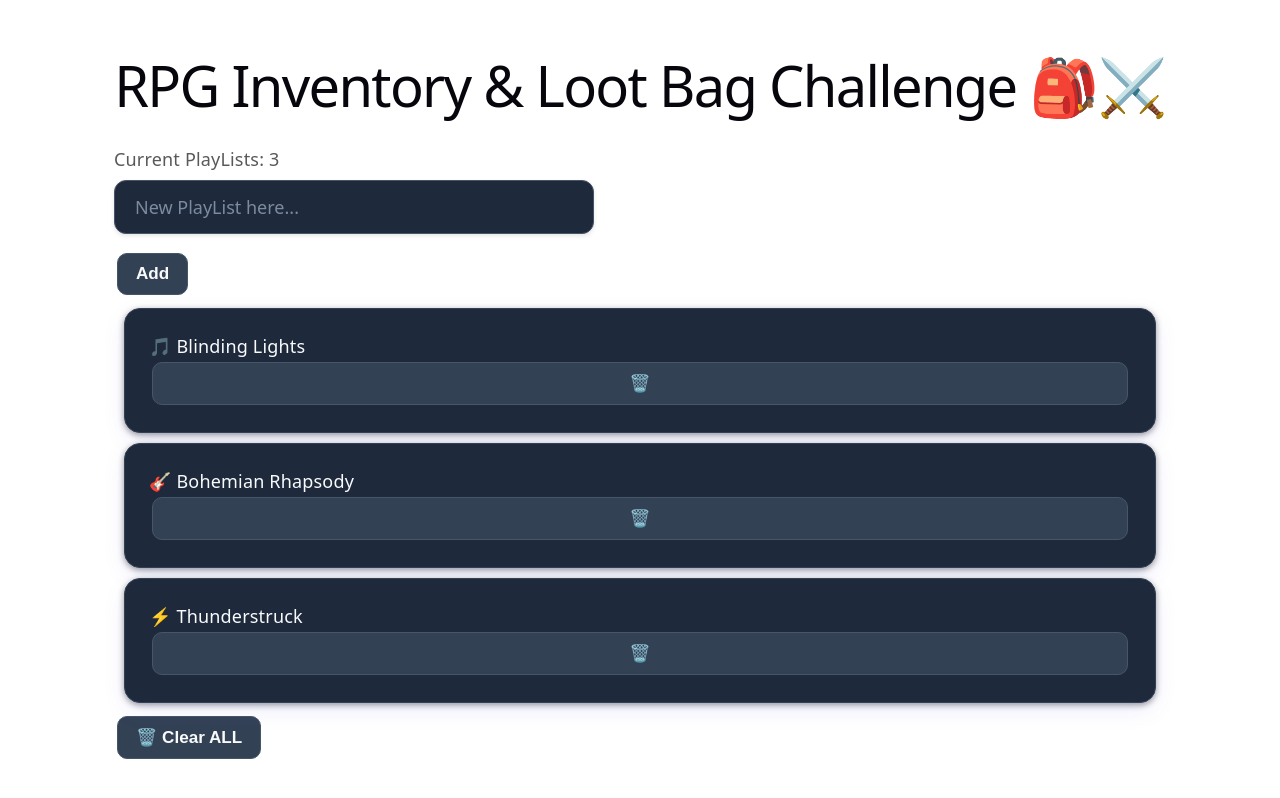
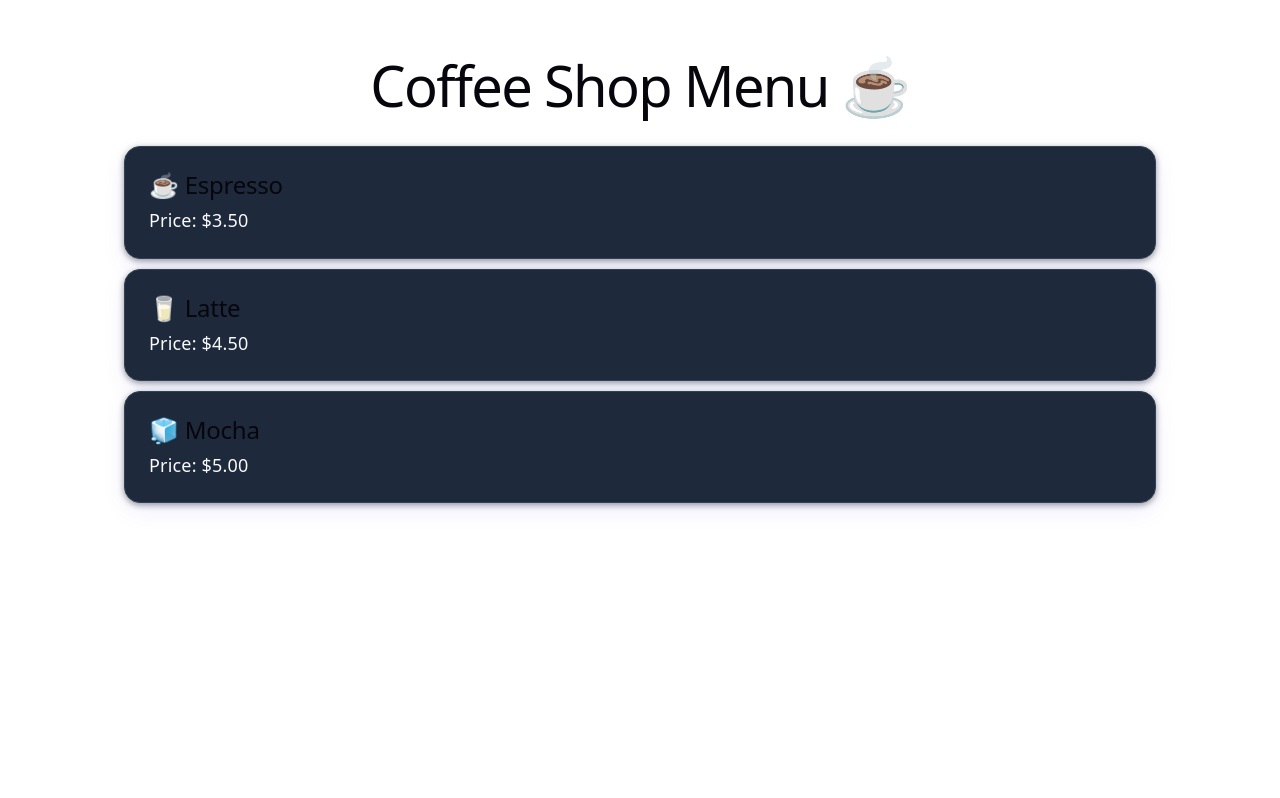
Before and after one commit to Samket1/React-, a React (Vite) app in the folder first-react-app/: page / in a window 1280 px wide. Shown: the top 798 px of the page. Built offline with nearby package versions, Linux system fonts and the light colour scheme.

Commit message:
revision that imma forget again

```diff
--- /dev/null
+++ b/first-react-app/src/ComponentMappingRevision.jsx
@@ -0,0 +1,25 @@
+import './App.css'
+function CoffeeCard(props) {
+  return (
+    <div className='card'>
+      <h2>{props.item}</h2>
+      <p>Price: {props.price} </p>
+    </div>
+  )
+}
+function ComponentMappingRevision() {
+  const Coffees = [
+    { it: "☕ Espresso", p: "$3.50" },
+    { it: "🥛 Latte", p: "$4.50" },
+    { it: "🧊 Mocha", p: "$5.00" }
+  ]
+  return (
+    <div className="container">
+      <h1 className="header">Coffee Shop Menu ☕</h1>
+      {Coffees.map((Cof, index) => (
+        <CoffeeCard key={index} item={Cof.it} price={Cof.p} />
+      ))
+      }
+    </div>)
+}
+export default ComponentMappingRevision
--- a/first-react-app/src/main.jsx
+++ b/first-react-app/src/main.jsx
@@ -1,10 +1,10 @@
 import { StrictMode } from 'react'
 import { createRoot } from 'react-dom/client'
 import './index.css'
-import ArrayMasterChallenge from './ArrayMasterChallenge.jsx'
+import ComponentMappingRevision from './ComponentMappingRevision.jsx'
 
 createRoot(document.getElementById('root')).render(
   <StrictMode>
-    <ArrayMasterChallenge />
+    <ComponentMappingRevision />
   </StrictMode>,
 )
```
